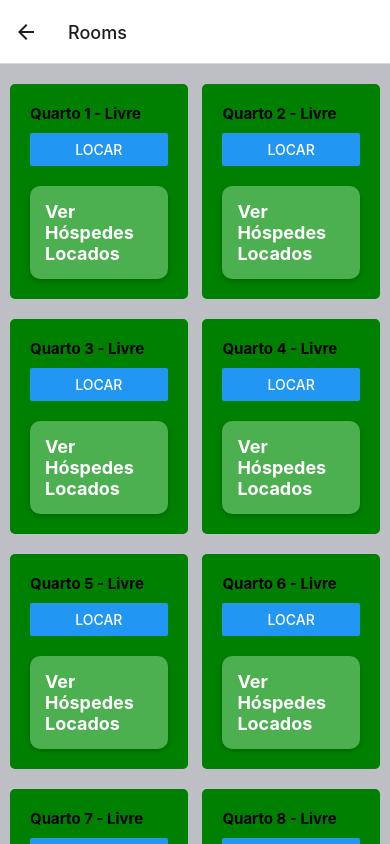
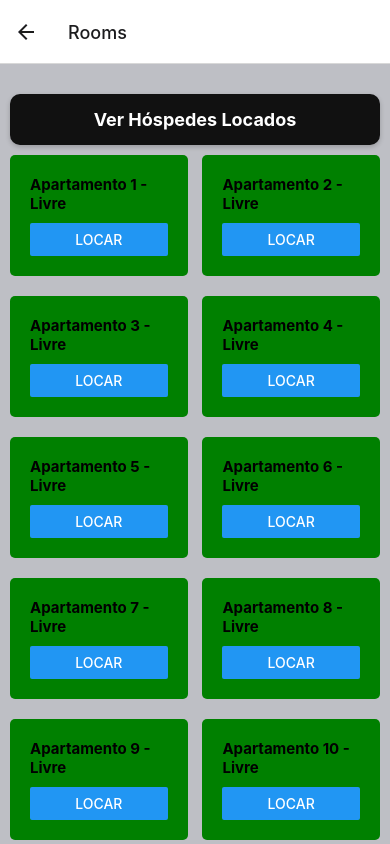
Before and after one commit to AlexandreLiberatto/app-posada, a React Native app: screen /Rooms in a window 390 px wide. Built offline with nearby package versions, Linux system fonts and the light colour scheme.

Commit message:
adicinando alerte personalizado para confirmacao de reserva

```diff
--- a/src/screens/BookingScreen.js
+++ b/src/screens/BookingScreen.js
@@ -78,8 +78,12 @@ export default function BookingScreen({ route, navigation }) {
     rooms[roomIndex].cpf = cpf;  // Associar o CPF ao quarto locado
     await AsyncStorage.setItem('rooms', JSON.stringify(rooms));
 
-    alert('Reserva realizada com sucesso!');
-    navigation.navigate('Rooms');
+    Alert.alert(
+      'Reserva Confirmada',
+      'Sua reserva foi realizada com sucesso!',
+      [{ text: 'OK', onPress: () => navigation.navigate('Rooms') }],
+      { cancelable: false }
+    );
   };
 
   return (
--- a/src/screens/RoomsScreen.js
+++ b/src/screens/RoomsScreen.js
@@ -1,19 +1,27 @@
-import React, { useState, useEffect } from 'react';
-import { View, Text, Button, StyleSheet, ScrollView, Alert, TouchableOpacity } from 'react-native';
-import AsyncStorage from '@react-native-async-storage/async-storage';
-import { useFocusEffect } from '@react-navigation/native';
+import React, { useState, useEffect } from "react";
+import {
+  View,
+  Text,
+  Button,
+  StyleSheet,
+  ScrollView,
+  Alert,
+  TouchableOpacity,
+} from "react-native";
+import AsyncStorage from "@react-native-async-storage/async-storage";
+import { useFocusEffect } from "@react-navigation/native";
 
 export default function RoomsScreen({ navigation }) {
   const [rooms, setRooms] = useState([]);
 
   const fetchRooms = async () => {
-    let storedRooms = await AsyncStorage.getItem('rooms');
+    let storedRooms = await AsyncStorage.getItem("rooms");
     if (!storedRooms) {
       const initialRooms = Array.from({ length: 20 }, (_, i) => ({
         id: i + 1,
         occupied: false,
       }));
-      await AsyncStorage.setItem('rooms', JSON.stringify(initialRooms));
+      await AsyncStorage.setItem("rooms", JSON.stringify(initialRooms));
       setRooms(initialRooms);
     } else {
       setRooms(JSON.parse(storedRooms));
@@ -31,26 +39,26 @@ export default function RoomsScreen({ navigation }) {
   );
 
   const handleBook = (roomId) => {
-    navigation.navigate('Booking', { roomId });
+    navigation.navigate("Booking", { roomId });
   };
 
   const handleVacate = async (roomId) => {
     Alert.alert(
-      'Desocupar Apartamento',
-      'Deseja desocupar este apartamento?',
+      "Desocupar Apartamento",
+      "Deseja desocupar este apartamento?",
       [
         {
-          text: 'Cancelar',
-          style: 'cancel',
+          text: "Cancelar",
+          style: "cancel",
         },
         {
-          text: 'Confirmar',
+          text: "Confirmar",
           onPress: async () => {
-            const updatedRooms = rooms.map(room =>
+            const updatedRooms = rooms.map((room) =>
               room.id === roomId ? { ...room, occupied: false } : room
             );
             setRooms(updatedRooms);
-            await AsyncStorage.setItem('rooms', JSON.stringify(updatedRooms));
+            await AsyncStorage.setItem("rooms", JSON.stringify(updatedRooms));
           },
         },
       ],
@@ -60,21 +68,29 @@ export default function RoomsScreen({ navigation }) {
 
   return (
     <ScrollView contentContainerStyle={styles.container}>
+      <TouchableOpacity
+        style={styles.button}
+        onPress={() => navigation.navigate("Guests")}
+      >
+        <Text style={styles.buttonText}>Ver Hóspedes Locados</Text>
+      </TouchableOpacity>
       <View style={styles.grid}>
-        {rooms.map(room => (
-          <View key={room.id} style={[styles.room, room.occupied ? styles.occupied : styles.available]}>
-            <Text style={styles.roomText}>{`Quarto ${room.id} - ${room.occupied ? 'Ocupado' : 'Livre'}`}</Text>
+        {rooms.map((room) => (
+          <View
+            key={room.id}
+            style={[
+              styles.room,
+              room.occupied ? styles.occupied : styles.available,
+            ]}
+          >
+            <Text style={styles.roomText}>{`Apartamento ${room.id} - ${
+              room.occupied ? "Ocupado" : "Livre"
+            }`}</Text>
             {room.occupied ? (
               <Button title="Desocupar" onPress={() => handleVacate(room.id)} />
             ) : (
               <Button title="Locar" onPress={() => handleBook(room.id)} />
             )}
-            <TouchableOpacity
-              style={styles.button}
-              onPress={() => navigation.navigate('Guests')}
-            >
-              <Text style={styles.buttonText}>Ver Hóspedes Locados</Text>
-            </TouchableOpacity>
           </View>
         ))}
       </View>
@@ -85,45 +101,45 @@ export default function RoomsScreen({ navigation }) {
 const styles = StyleSheet.create({
   container: {
     padding: 10,
-    backgroundColor: '#BEBFC5',
+    backgroundColor: "#BEBFC5",
   },
   grid: {
-    flexDirection: 'row',
-    flexWrap: 'wrap',
-    justifyContent: 'space-between',
+    flexDirection: "row",
+    flexWrap: "wrap",
+    justifyContent: "space-between",
   },
   room: {
-    width: '48%', // Adjusted to fit two columns with spacing
+    width: "48%", // Adjusted to fit two columns with spacing
     padding: 20,
     marginVertical: 10,
     borderRadius: 5,
   },
   occupied: {
-    backgroundColor: 'red',
+    backgroundColor: "red",
   },
   available: {
-    backgroundColor: 'green',
+    backgroundColor: "green",
   },
   roomText: {
-    fontWeight: 'bold',
+    fontWeight: "bold",
     fontSize: 15, // Aumenta um pouco o tamanho da fonte
     marginBottom: 10,
   },
   button: {
-    backgroundColor: '#4CAF50',
+    backgroundColor: "#111",
     padding: 15,
     borderRadius: 10,
-    alignItems: 'center',
+    alignItems: "center",
     marginTop: 20,
-    shadowColor: '#000',
+    shadowColor: "#000",
     shadowOffset: { width: 0, height: 2 },
     shadowOpacity: 0.2,
     shadowRadius: 5,
     elevation: 3,
   },
   buttonText: {
-    color: '#fff',
+    color: "#fff",
     fontSize: 18,
-    fontWeight: 'bold',
+    fontWeight: "bold",
   },
 });
```
